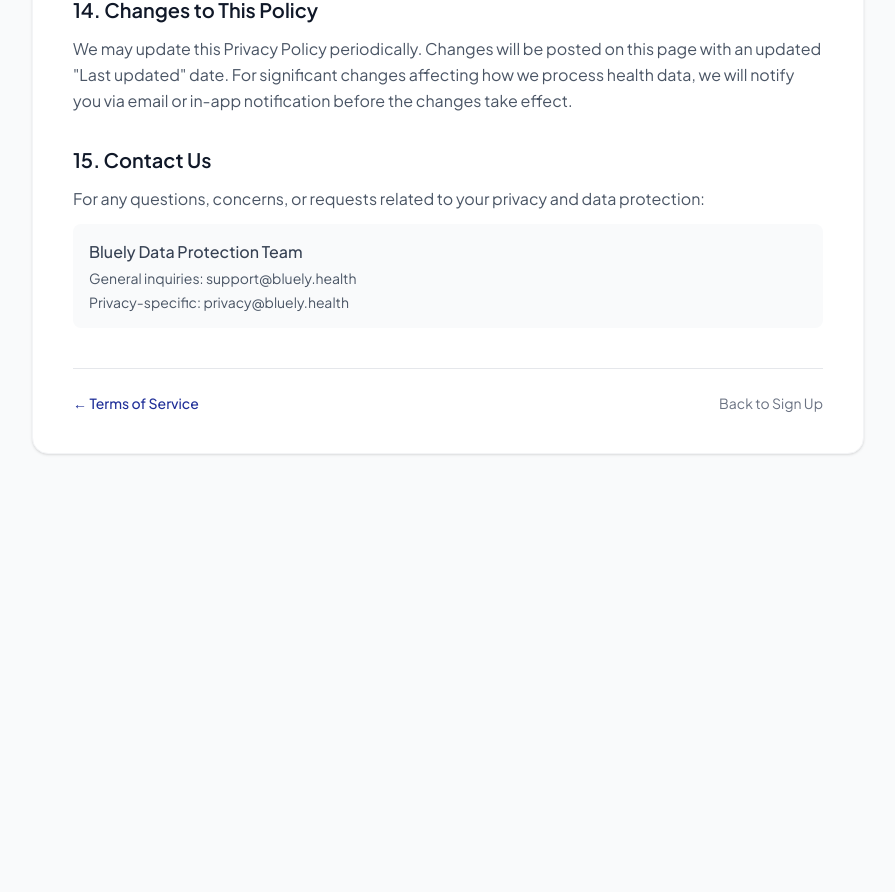
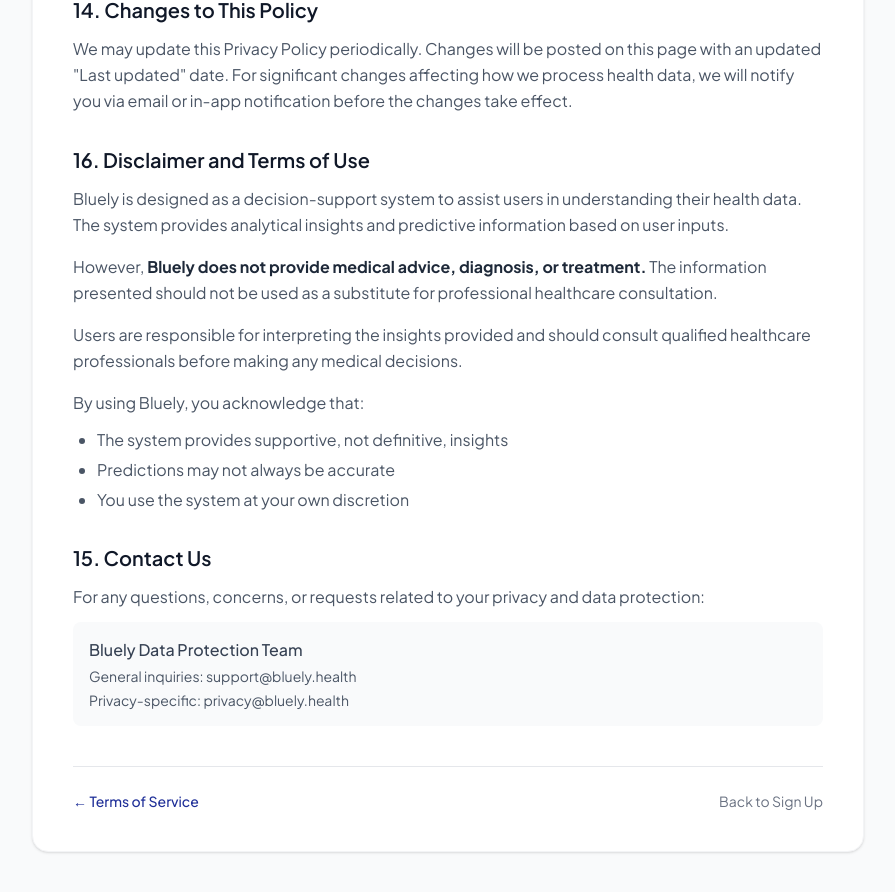
Before and after one commit to Simeon-Azeh/bluely_main, a Next.js app in the folder frontend/: page /privacy in a window 1280 px wide. Shown: the part 5128-6020 px from the top of the page, without its empty margins (192-1087 px from the left). Before the commit the page ends 5630 px from the top, so only its background shows below. Built offline with nearby package versions, Linux system fonts and the light colour scheme; no server answers.

Commit message:
feat: add disclaimer and terms of use section to PrivacyPage for user clarity

```diff
--- a/frontend/src/app/privacy/page.tsx
+++ b/frontend/src/app/privacy/page.tsx
@@ -403,6 +403,31 @@
                             </p>
                         </section>
 
+                        {/* 16. Disclaimer and Terms of Use */}
+                        <section>
+                            <h2 className="text-xl font-semibold text-gray-900 mb-3">16. Disclaimer and Terms of Use</h2>
+                            <p className="text-gray-600 leading-relaxed mb-4">
+                                Bluely is designed as a decision-support system to assist users in understanding
+                                their health data. The system provides analytical insights and predictive information
+                                based on user inputs.
+                            </p>
+                            <p className="text-gray-600 leading-relaxed mb-4">
+                                However, <strong className="text-gray-800">Bluely does not provide medical advice,
+                                    diagnosis, or treatment.</strong> The information presented should not be used as a
+                                substitute for professional healthcare consultation.
+                            </p>
+                            <p className="text-gray-600 leading-relaxed mb-4">
+                                Users are responsible for interpreting the insights provided and should consult
+                                qualified healthcare professionals before making any medical decisions.
+                            </p>
+                            <p className="text-gray-600 leading-relaxed mb-3">By using Bluely, you acknowledge that:</p>
+                            <ul className="list-disc pl-6 space-y-1.5 text-gray-600">
+                                <li>The system provides supportive, not definitive, insights</li>
+                                <li>Predictions may not always be accurate</li>
+                                <li>You use the system at your own discretion</li>
+                            </ul>
+                        </section>
+
                         {/* 15. Contact */}
                         <section>
                             <h2 className="text-xl font-semibold text-gray-900 mb-3">15. Contact Us</h2>
```
